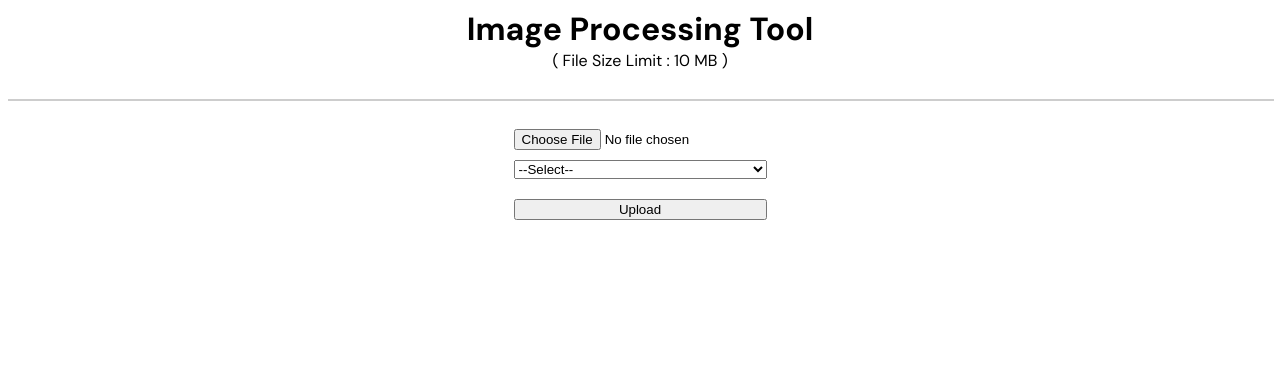
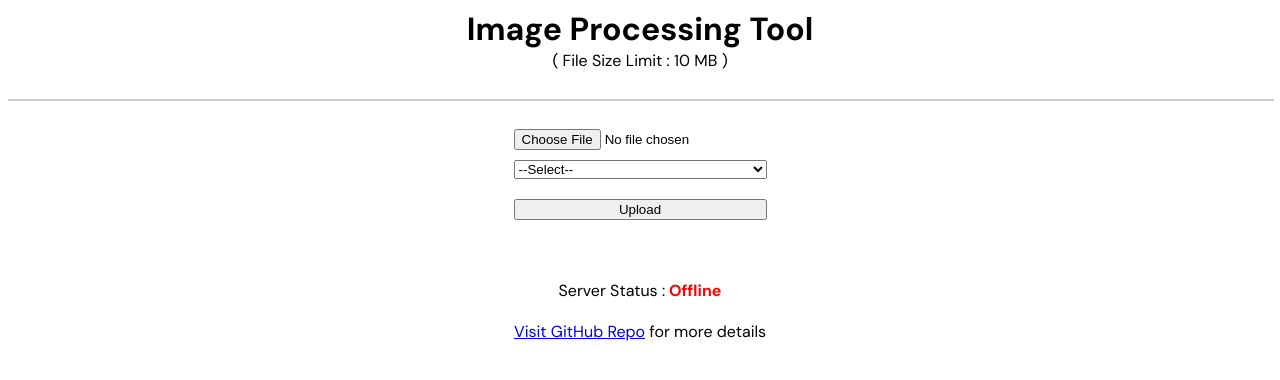
Before and after one commit to cpt1909/PixelMorph, a Next.js app: page / in a window 1280 px wide. Shown: the top 380 px of the page. Built offline with nearby package versions, Linux system fonts and the light colour scheme; no server answers.

Commit message:
Added Server Status Indicator

```diff
--- a/src/app/page.js
+++ b/src/app/page.js
@@ -6,6 +6,19 @@ import './globals.css'
 export default function Home() {
   const apiUrl = "https://imageprocessingapi-kijs.onrender.com";
   // const apiUrl = "http://127.0.0.1:8000";
+
+  const checkStatus = async () => {
+    try{
+      const response = await fetch(`${apiUrl}/imageProcessing`)
+      setServerStatus("Online");
+    }catch(error){
+      setServerStatus("Offline");
+    }
+  }
+
+  useEffect(() => {
+    checkStatus();
+  },[]);
 
   const [disable, setDisable] = useState(false);
 
@@ -16,11 +29,12 @@ export default function Home() {
   const [imageWidth, setImageWidth] = useState(null);
   const [imageHeight, setImageHeight] = useState(null);
 
-  const [resizeOption, setResizeOption] = useState(false)
+  const [resizeOption, setResizeOption] = useState(false);
   let imageResizeWidth = null;
   let imageResizeHeight = null;
 
   const [loading, setLoading] = useState(false);
+  const [serverStatus, setServerStatus] = useState("Loading");
 
   const imagePreview = (e) => {
     setProcessedImage(false);
@@ -58,6 +72,7 @@ export default function Home() {
     const choice = document.getElementById("imageProcess").value;
 
     if (base64String){
+      try{
         setLoading(true);
         const response = await fetch(`${apiUrl}/imageProcessing`,
           {
@@ -74,6 +89,7 @@ export default function Home() {
               }
             })
           });
+        setServerStatus("Online");
         const e = await response.json();
         if (response.status == 200){
           setProcessedImage(e.output);
@@ -82,7 +98,11 @@ export default function Home() {
           setLoading(false);
           alert(`${e.message}`)
         }
-
+      }catch(error){
+        alert("Server Error : Couldn't connect to server !!");
+        setServerStatus("Offline");
+        setLoading(false);
+      }
     }else{
         alert("Select an Image !!");
       }
@@ -137,7 +157,7 @@ export default function Home() {
               <option value={5}>Cartoon Filter</option>
               <option value={6}>Apply Sepia</option>
               <option value={7}>Reduce Noise</option>
-              <option value={8}>Object Detection (Beta)</option>
+              <option value={8}>Object Detection</option>
             </select>
 
             <div>
@@ -234,10 +254,18 @@ export default function Home() {
           </a>
         )}
       </div>
+      <div className="serverStatus">
+        <p>Server Status :
+          {(serverStatus === "Loading") ? (
+            <strong style={{color: "orange"}}> {serverStatus} </strong>) : (
+              serverStatus === "Online") ? (
+                <strong style={{color: "green"}}> {serverStatus} </strong> ) : (
+                  <strong style={{color: "red"}}> {serverStatus} </strong>
+          )}
+          </p>
+      </div>
       <div className="footer">
-        {processedImage && (
-          <hr/>
-        )}
+        <p style={{textAlign: "center"}}><a href="https://github.com/cpt2004/imageprocessingtools">Visit GitHub Repo</a> for more details</p>
       </div>
     </div>
   )};
```
Lines whose indentation alone changed are shown as unchanged.
